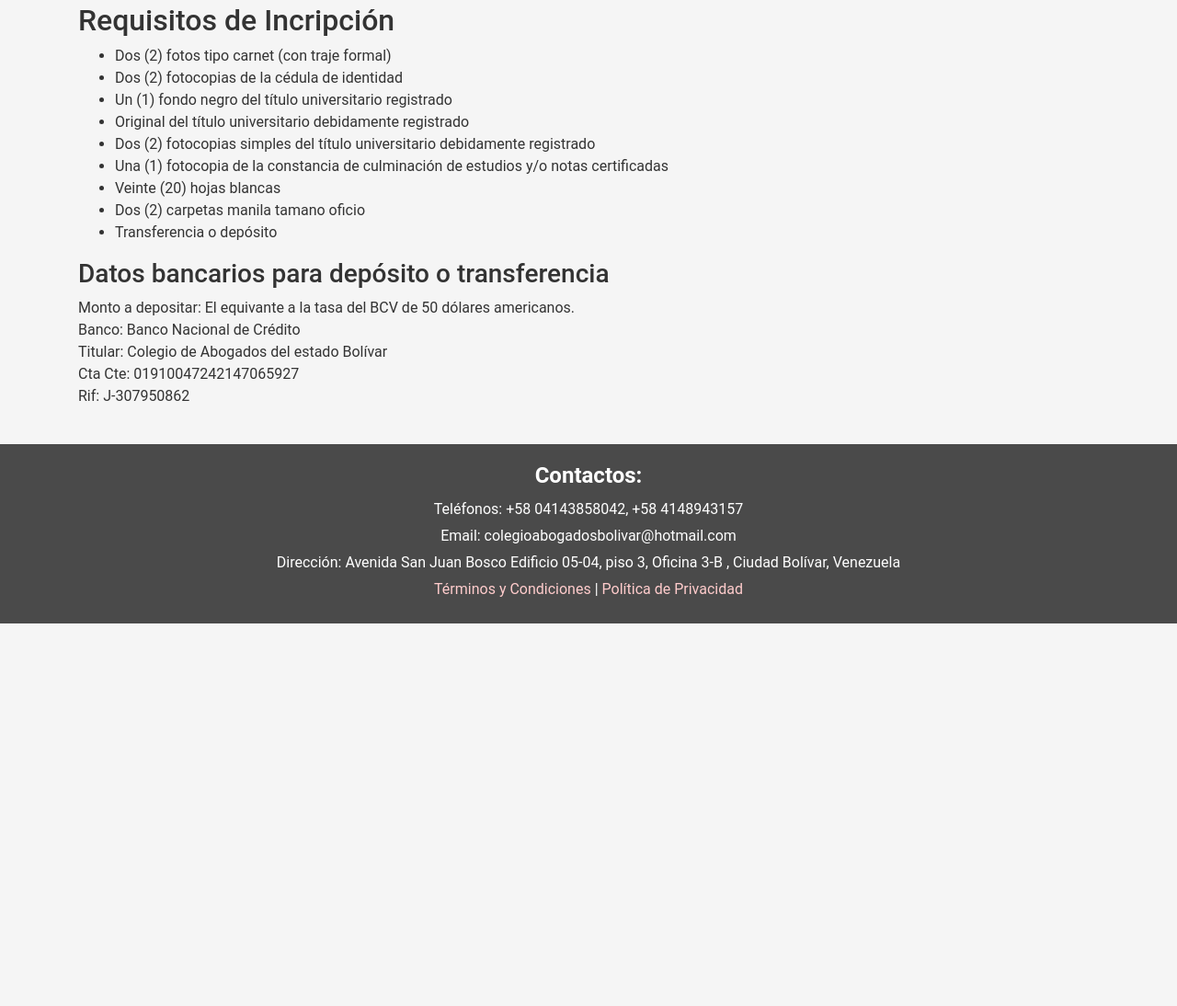
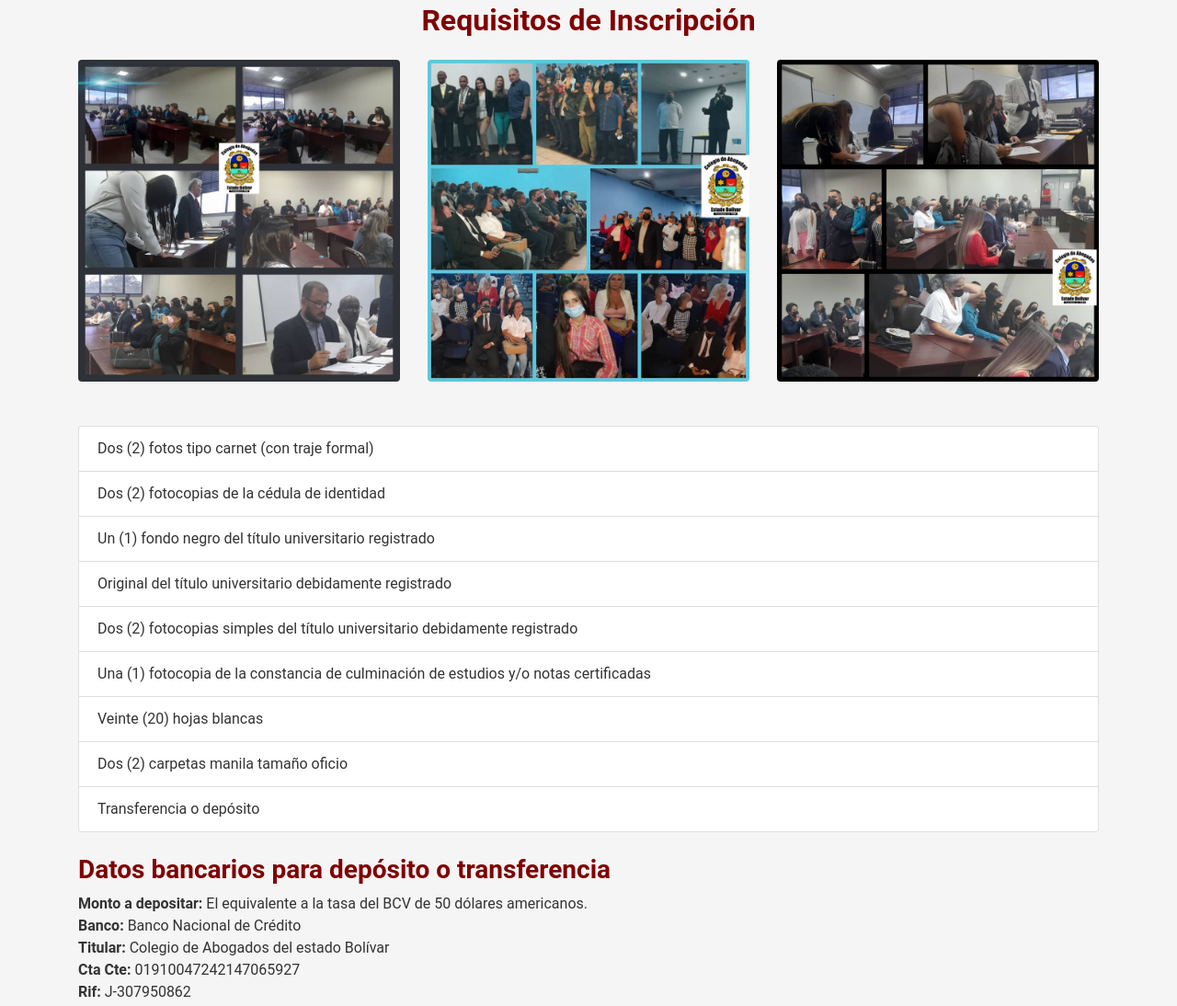
Before and after one commit to HumSos/WebAbogados, a website: page views/inscripcion.html in a window 1280 px wide. Shown: the part 172-1266 px from the top of the page at 92% size. Before the commit the page ends 850 px from the top, so only its background shows below. Drawn offline with nearby package versions, Linux system fonts and the light colour scheme.

Commit message:
UPDT: Inscripciones

```diff
--- a/css/styling.css
+++ b/css/styling.css
@@ -127,3 +127,7 @@ body {
 .der-marg {
     margin-left: 37px; /* Ajusta este valor según sea necesario */
 }
+
+.bold{
+    font-weight: bold;
+}
--- a/views/inscripcion.html
+++ b/views/inscripcion.html
@@ -47,28 +47,39 @@
         </div>
     </nav>
 
-    <!-- Contenido-->
     <div class="container mt-4">
-        <h2>Requisitos de Incripción</h2>
+        <h2 class="text-center vinotinto mb-4">Requisitos de Inscripción</h2>
+        <div class="row mb-4">
+            <div class="col-md-4">
+                <img src="../images/inscripciones.jpeg" class="img-fluid rounded mb-4" alt="Imagen 1">
+            </div>
+            <div class="col-md-4">
+                <img src="../images/inscripciones3.jpeg" class="img-fluid rounded mb-4" alt="Imagen 2">
+            </div>
+            <div class="col-md-4">
+                <img src="../images/inscripciones2.jpeg" class="img-fluid rounded mb-4" alt="Imagen 3">
+            </div>
+        </div>
+        <ul class="list-group mb-4">
+            <li class="list-group-item">Dos (2) fotos tipo carnet (con traje formal)</li>
+            <li class="list-group-item">Dos (2) fotocopias de la cédula de identidad</li>
+            <li class="list-group-item">Un (1) fondo negro del título universitario registrado</li>
+            <li class="list-group-item">Original del título universitario debidamente registrado</li>
+            <li class="list-group-item">Dos (2) fotocopias simples del título universitario debidamente registrado</li>
+            <li class="list-group-item">Una (1) fotocopia de la constancia de culminación de estudios y/o notas certificadas</li>
+            <li class="list-group-item">Veinte (20) hojas blancas</li>
+            <li class="list-group-item">Dos (2) carpetas manila tamaño oficio</li>
+            <li class="list-group-item">Transferencia o depósito</li>
+        </ul>
 
-            <ul>
-                <li>Dos (2) fotos tipo carnet (con traje formal) </li>
-                <li>Dos (2) fotocopias de la cédula de identidad</li>
-                <li>Un (1) fondo negro del título universitario registrado</li>
-                <li>Original del título universitario debidamente registrado</li>
-                <li>Dos (2) fotocopias simples del título universitario debidamente registrado</li>
-                <li>Una (1) fotocopia de la constancia de culminación de estudios y/o notas certificadas </li>
-                <li>Veinte (20) hojas blancas </li>
-                <li>Dos (2) carpetas manila tamano oficio </li>
-                <li>Transferencia o depósito </li>
-            </ul>
-
-        <h3> Datos bancarios para depósito o transferencia </h3>
-        <p>Monto a depositar: El equivante a la tasa del BCV de 50 dólares americanos.<br />
-            Banco: Banco Nacional de Crédito<br />
-            Titular: Colegio de Abogados del estado Bolívar<br />
-            Cta Cte: 01910047242147065927<br />
-            Rif: J-307950862 </p><br />
+        <h3 class="vinotinto">Datos bancarios para depósito o transferencia</h3>
+        <p><span class="bold">Monto a depositar:</span> El equivalente a la tasa del BCV de 50 dólares americanos.<br>
+            <span class="bold">Banco:</span> Banco Nacional de Crédito<br>
+            <span class="bold">Titular:</span> Colegio de Abogados del estado Bolívar<br>
+            <span class="bold">Cta Cte:</span> 01910047242147065927<br>
+            <span class="bold">Rif:</span> J-307950862
+        </p>
+        <br>
     </div>
 
 
```
Also changed, not shown: views/about.html (+5 -5 lines), images/inscripciones.jpeg (added), images/inscripciones2.jpeg (added), images/inscripciones3.jpeg (added).
